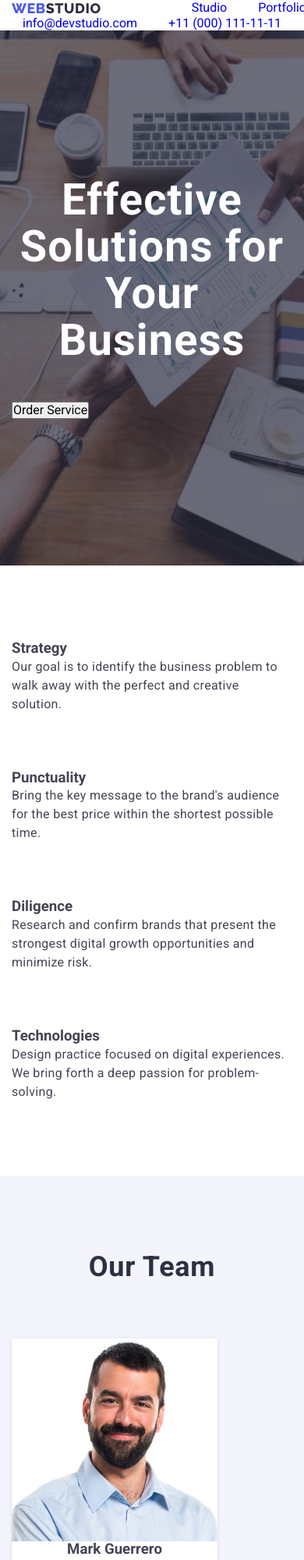
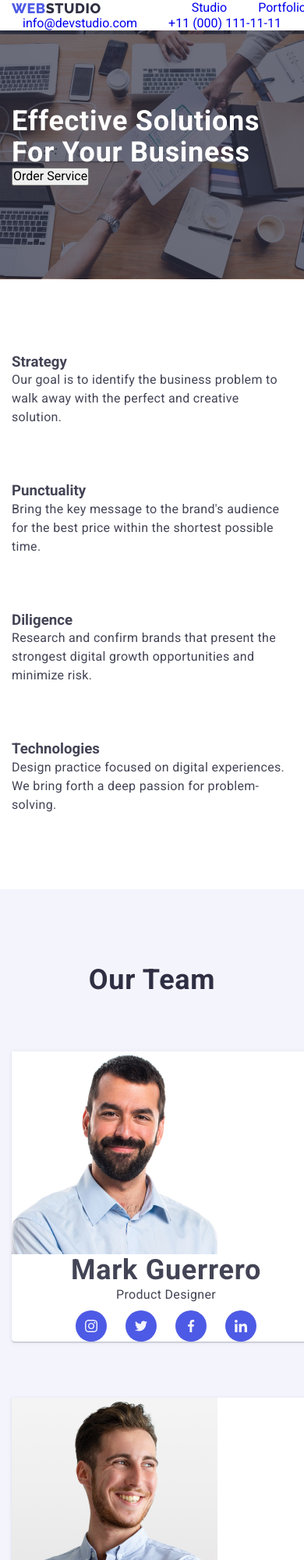
Before and after one commit to SimonMedic/goit-markup-hw-07, a plain HTML site: page index.html in a window 390 px wide. Shown: the top 2000 px of the page at 78% size. Drawn offline with nearby package versions, Linux system fonts and the light colour scheme.

Commit message:
Update styles.css

```diff
--- a/css/styles.css
+++ b/css/styles.css
@@ -103,6 +103,26 @@ img {
     font-style: normal;
     margin-left: auto;
 }
+.section-solution {
+    background-image: linear-gradient(rgba(46, 47, 66, 0.7), rgba(46, 47, 66, 0.7)),
+        url(../images/people-office.jpg);
+    background-repeat: no-repeat;
+    background-position: center;
+    background-size: cover;
+    padding: 188px 0;
+    max-width: 1440px;
+    margin: 0 auto;
+}
+.solution {
+    font-family: "Roboto";
+    font-size: 36px;
+    font-style: normal;
+    font-weight: 700;
+    line-height: 40px;
+    letter-spacing: 0.72px;
+    text-transform: capitalize;
+    color: var(--white-background-color);
+}
 .list-goals {
     display: flex;
     flex-direction: column;
@@ -110,9 +130,19 @@ img {
     gap: 72px;
 }
 .goal-mobile {
+    align-self: stretch;
     display: flex;
     flex-direction: column;
     text-align: center;
+    width: 396px;
+    gap: 8px;
+    font-family: "Roboto";
+    font-size: 36px;
+    font-style: normal;
+    font-weight: 700;
+    line-height: 40px;
+    letter-spacing: 0.72px;
+    text-transform: capitalize;
 }
 .list-team {
     gap: 72px;
@@ -215,6 +245,27 @@ img {
 .address {
     font-style: normal;
     margin-left: auto;
+}
+.section-solution {
+    background-image: linear-gradient(rgba(46, 47, 66, 0.7), rgba(46, 47, 66, 0.7)),
+        url(../images/people-office.jpg);
+    background-repeat: no-repeat;
+    background-position: center;
+    background-size: cover;
+    padding: 188px 0;
+    max-width: 1440px;
+    margin: 0 auto;
+}
+.solution {
+    font-size: 56px;
+    font-style: normal;
+    font-weight: 700;
+    line-height: 1.07;
+    text-align: center;
+    letter-spacing: 0.02em;
+    color: var(--white-background-color);
+    max-width: 496px;
+    margin: 0 auto 48px;
 }
 
 .container-point {
@@ -652,22 +703,6 @@ img {
     display: inline-block;
     margin-bottom: 16px;
 }
-
-
-
-
-
-
-
-
-
-
-
-
-
-
-
-
 .title {
     font-weight: 500;
     font-size: 20px;
@@ -675,9 +710,6 @@ img {
     letter-spacing: 0.02em;
     color: var(--dark-color);
 }
-
-
-
 .footer {
     background-color: var(--dark-color);
 }
@@ -689,17 +721,6 @@ img {
     padding: 188px 0;
     padding-bottom: 120px;
     padding-top: 96px;
-}
-.solution {
-    font-size: 56px;
-    font-style: normal;
-    font-weight: 700;
-    line-height: 1.07;
-    text-align: center;
-    letter-spacing: 0.02em;
-    color: var(--white-background-color);
-    max-width: 496px;
-    margin: 0 auto 48px;
 }
 
 
@@ -771,16 +792,7 @@ img {
 .point-work {
     flex-basis: calc((100% - 3 * 16px) / 3);
 }
-.section-solution {
-    background-image: linear-gradient(rgba(46, 47, 66, 0.7), rgba(46, 47, 66, 0.7)),
-    url(../images/people-office.jpg);
-    background-repeat: no-repeat;
-    background-position: center;
-    background-size: cover;
-    padding: 188px 0;
-    max-width: 1440px;
-    margin: 0 auto;
-}
+
 .footer {
     padding: 100px 0;
 }
```
